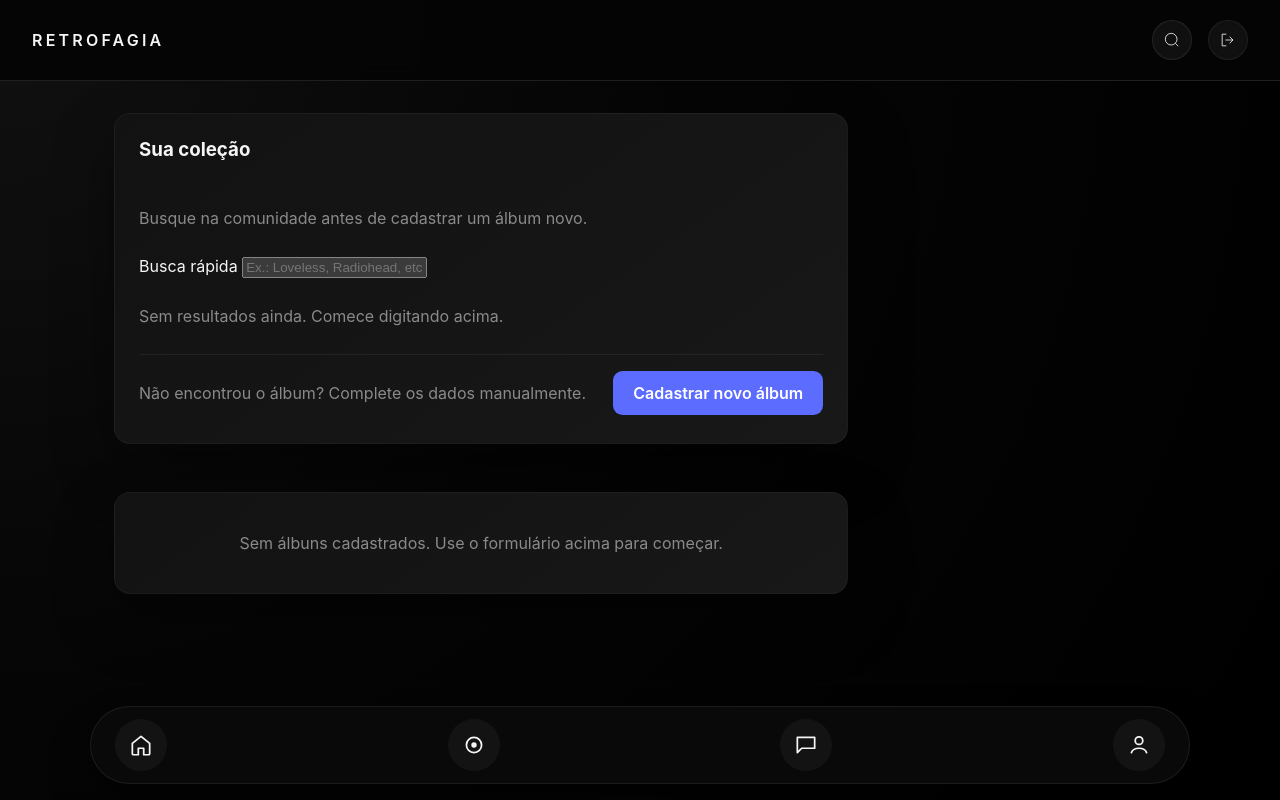
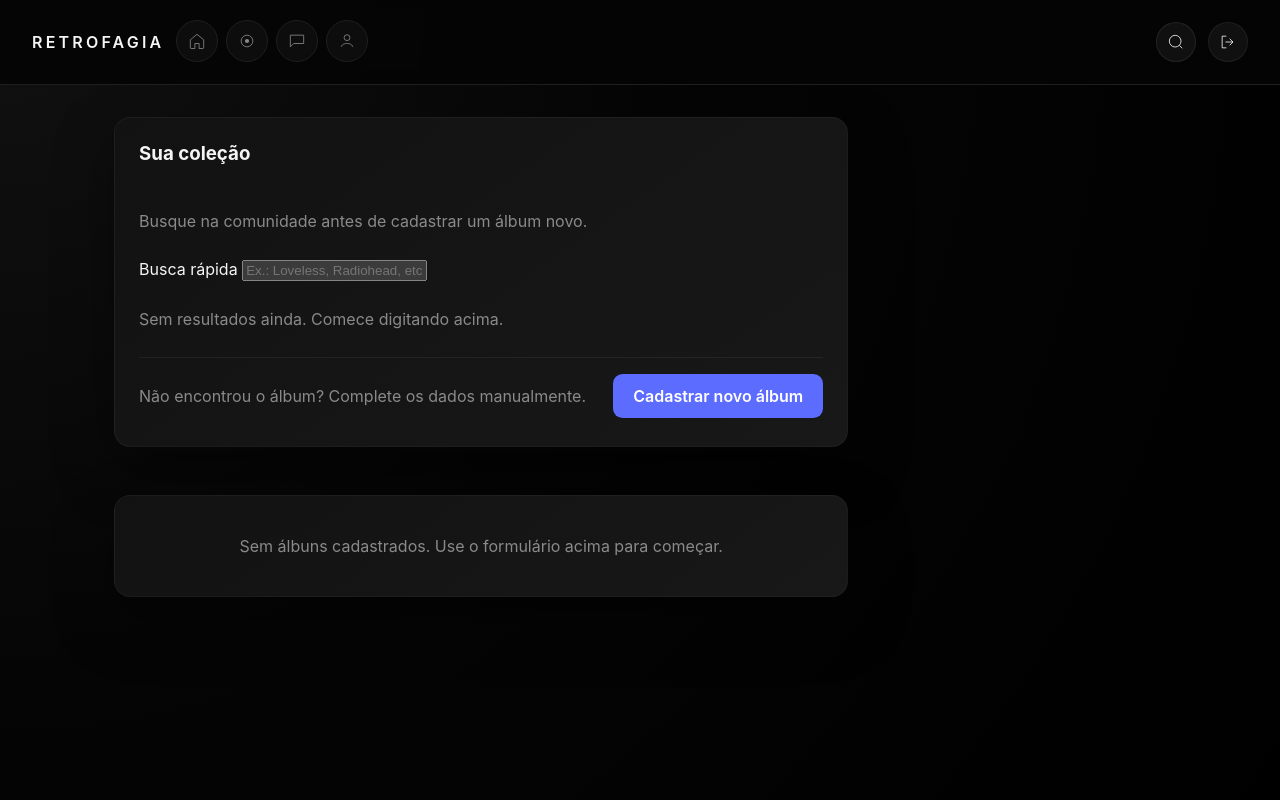
Before and after one commit to jorgerpg/retrofagia, a Flask app: page /albums in a window 1280 px wide. Run offline with Flask 3, Linux system fonts and the light colour scheme; the visitor is signed in with stand-in values (Sample User, id 1); data that the repository does not hold is empty; some libraries are stand-ins or nearby versions.

Commit message:
Improved ui

```diff
--- a/app/static/style.css
+++ b/app/static/style.css
@@ -11,7 +11,7 @@
   --success: #58ffb0;
   --border: #1f1f1f;
   --topbar-height: 88px;
-  --bottom-nav-height: 96px;
+  --bottom-nav-height: 0px;
   font-size: 16px;
 }
 
@@ -71,8 +71,8 @@ a:hover {
   display: flex;
   justify-content: space-between;
   align-items: center;
-  flex-wrap: wrap;
-  gap: 1rem;
+  flex-wrap: nowrap;
+  gap: 0.75rem;
   padding: 1.25rem 2rem;
   background: rgba(5, 5, 5, 0.9);
   border-bottom: 1px solid var(--border);
@@ -86,15 +86,67 @@ a:hover {
   font-weight: 600;
   letter-spacing: 0.2rem;
   text-transform: uppercase;
-}
-
-.brand-row {
-  display: flex;
-  align-items: center;
-  gap: 0.75rem;
-  flex: 1 1 220px;
+  flex: 0 0 auto;
+}
+
+.topbar-actions {
+  display: flex;
+  align-items: center;
+  justify-content: flex-end;
+  gap: 0.75rem;
+  flex-wrap: nowrap;
+  flex: 1 1 auto;
   min-width: 0;
-  justify-content: space-between;
+}
+
+.top-nav {
+  display: flex;
+  align-items: center;
+  gap: 0.5rem;
+  flex-wrap: nowrap;
+  flex: 1 1 auto;
+  min-width: 0;
+  overflow-x: auto;
+  padding-bottom: 0.1rem;
+}
+
+.top-nav::-webkit-scrollbar {
+  height: 0;
+}
+
+.top-nav-item {
+  display: inline-flex;
+  align-items: center;
+  justify-content: center;
+  width: 42px;
+  height: 42px;
+  border-radius: 999px;
+  border: 1px solid var(--border);
+  color: var(--muted);
+  background: rgba(255, 255, 255, 0.03);
+  transition: border-color 160ms ease, color 160ms ease, background 160ms ease;
+}
+
+.top-nav-item:hover,
+.top-nav-item:focus-visible {
+  border-color: var(--accent);
+  color: var(--accent);
+}
+
+.top-nav-item svg,
+.top-nav-item img {
+  width: 20px;
+  height: 20px;
+}
+
+.top-nav-item svg {
+  stroke: currentColor;
+  fill: none;
+}
+
+.top-nav-item img {
+  border-radius: 50%;
+  object-fit: cover;
 }
 
 .search-button,
@@ -1522,3 +1574,23 @@ button.ghost.danger:hover,
     justify-self: start;
   }
 }
+
+@media (max-width: 720px) {
+  .topbar-actions {
+    gap: 0.5rem;
+  }
+
+  .brand {
+    display: none;
+  }
+
+  .topbar {
+    justify-content: flex-end;
+  }
+}
+
+@media (min-width: 721px) {
+  .brand {
+    display: inline-flex;
+  }
+}
--- a/app/templates/base.html
+++ b/app/templates/base.html
@@ -17,22 +17,48 @@
     {% endif %}
   >
     <header class="topbar">
-      <div class="brand-row">
-        <a class="brand" href="{{ url_for('main.index') }}" aria-label="Ir para a página inicial">retrofagia</a>
-        {% if current_user.is_authenticated %}
+      <a class="brand" href="{{ url_for('main.index') }}">retrofagia</a>
+      {% if current_user.is_authenticated %}
+      <div class="topbar-actions">
+        <nav class="top-nav" aria-label="Navegação principal">
+          <a href="{{ url_for('main.feed') }}" class="top-nav-item" aria-label="Feed">
+            <svg viewBox="0 0 24 24" aria-hidden="true">
+              <path d="M4 10.5 12 4l8 6.5V20a1 1 0 0 1-1 1h-4.5v-6h-5v6H5a1 1 0 0 1-1-1z" fill="none"/>
+            </svg>
+          </a>
+          <a href="{{ url_for('main.albums') }}" class="top-nav-item" aria-label="Coleção">
+            <svg viewBox="0 0 24 24" aria-hidden="true">
+              <circle cx="12" cy="12" r="7" fill="none" stroke="currentColor"/>
+              <circle cx="12" cy="12" r="2.5" fill="currentColor" stroke="none"/>
+            </svg>
+          </a>
+          <a href="{{ url_for('main.chat') }}" class="top-nav-item" aria-label="Chats">
+            <svg viewBox="0 0 24 24" aria-hidden="true">
+              <path d="M4 5h16v10H8l-4 4z" fill="none"/>
+            </svg>
+          </a>
+          <a href="{{ url_for('main.my_profile') }}" class="top-nav-item" aria-label="Perfil">
+            {% if current_user.avatar_url %}
+            <img src="{{ current_user.avatar_url | image_url }}" alt="" aria-hidden="true" />
+            {% else %}
+            <svg viewBox="0 0 24 24" aria-hidden="true">
+              <circle cx="12" cy="8" r="3.5" fill="none"/>
+              <path d="M5 19c1.5-4 5.5-4 7-4s5.5 0 7 4" fill="none"/>
+            </svg>
+            {% endif %}
+          </a>
+        </nav>
         <a href="{{ url_for('main.search') }}" class="search-button" aria-label="Buscar">
           <svg viewBox="0 0 24 24">
             <path d="M11 4a7 7 0 1 1 0 14 7 7 0 0 1 0-14zm8.5 15.5L16 16" fill="none"/>
           </svg>
         </a>
-        {% endif %}
+        <a class="logout-button" href="{{ url_for('auth.logout') }}" aria-label="Sair">
+          <svg viewBox="0 0 24 24">
+            <path d="M10 5h-5v14h5M14 16l4-4-4-4M18 12H9" fill="none"/>
+          </svg>
+        </a>
       </div>
-      {% if current_user.is_authenticated %}
-      <a class="logout-button" href="{{ url_for('auth.logout') }}" aria-label="Sair">
-        <svg viewBox="0 0 24 24">
-          <path d="M10 5h-5v14h5M14 16l4-4-4-4M18 12H9" fill="none"/>
-        </svg>
-      </a>
       {% endif %}
     </header>
 
@@ -49,40 +75,5 @@
 
       {% block content %}{% endblock %}
     </main>
-    {% if current_user.is_authenticated %}
-    <nav class="bottom-nav" aria-label="Navegação inferior">
-      <a href="{{ url_for('main.feed') }}" class="bottom-nav-item">
-        <span class="sr-only">Feed</span>
-        <svg viewBox="0 0 24 24" aria-hidden="true">
-          <path d="M4 10.5 12 4l8 6.5V20a1 1 0 0 1-1 1h-4.5v-6h-5v6H5a1 1 0 0 1-1-1z" fill="none"/>
-        </svg>
-      </a>
-      <a href="{{ url_for('main.albums') }}" class="bottom-nav-item">
-        <span class="sr-only">Coleção</span>
-        <svg viewBox="0 0 24 24" aria-hidden="true">
-          <circle cx="12" cy="12" r="7" fill="none" stroke="currentColor"/>
-          <circle cx="12" cy="12" r="2.5" fill="currentColor" stroke="none"/>
-        </svg>
-      </a>
-      <a href="{{ url_for('main.chat') }}" class="bottom-nav-item">
-        <span class="sr-only">Chats</span>
-        <svg viewBox="0 0 24 24" aria-hidden="true">
-          <path d="M4 5h16v10H8l-4 4z" fill="none"/>
-        </svg>
-        <span class="notification-badge" data-notification="message" aria-hidden="true"></span>
-      </a>
-      <a href="{{ url_for('main.my_profile') }}" class="bottom-nav-item avatar">
-        <span class="sr-only">Perfil</span>
-        {% if current_user.avatar_url %}
-        <img src="{{ current_user.avatar_url | image_url }}" alt="" aria-hidden="true"/>
-        {% else %}
-        <svg viewBox="0 0 24 24" aria-hidden="true">
-          <circle cx="12" cy="8" r="3.5" fill="none"/>
-          <path d="M5 19c1.5-4 5.5-4 7-4s5.5 0 7 4" fill="none"/>
-        </svg>
-        {% endif %}
-      </a>
-    </nav>
-    {% endif %}
   </body>
 </html>
```
